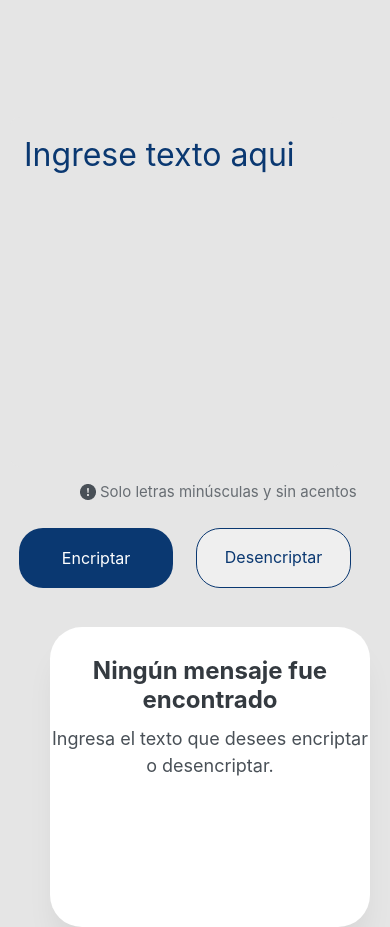
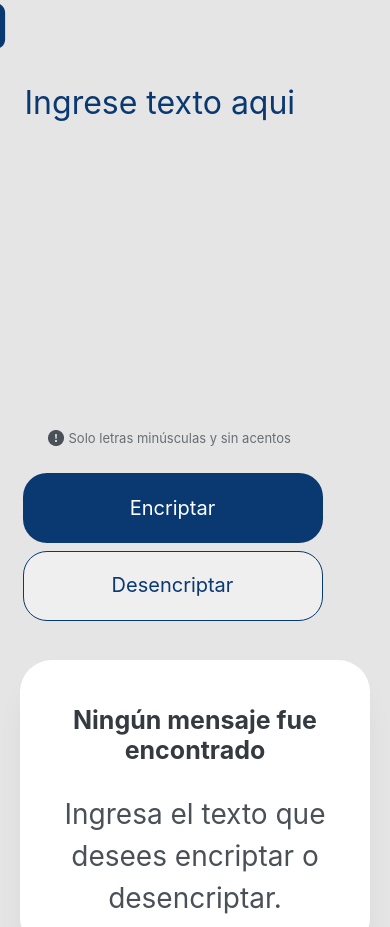
Before and after one commit to jesusjoelgonca/Encriptar-Desencriptar, a plain HTML site: page index.html in a window 390 px wide. Shown: the top 927 px of the page. Drawn offline with Linux system fonts and the light colour scheme.

Commit message:
se actualizo el css para un dispositivo movil

```diff
--- a/style.css
+++ b/style.css
@@ -330,7 +330,114 @@ footer a {
         margin: 0%;
     }
 }
+@media screen and (max-width: 480px) {
+    footer {
+        width: 100%;
+    }
 
+    footer a {
+        font-size: 15px;
+    }
+
+    .container {
+        width: 100%;
+        justify-content: center;
+        align-items: center;
+        justify-items: center;
+        align-self: center;
+    }
+
+    div .item-1 {
+        width: 140%;
+        height: 10%;
+        margin-right: 10px;
+        margin-bottom: -20%;
+    }
+
+    div .item-1 img {
+        padding: 0%;
+        margin: 0%;
+        margin-bottom: 5%;
+        margin-right: 400px;
+    }
+
+    div .item-2 {
+        margin-left: 0%;
+    }
+
+    div .item-2 .aviso {
+        margin-left: 0%;
+    }
+
+    div .item-2 textarea {
+        width: 90%;
+        margin-left: 2px;
+
+    }
+
+    textarea::placeholder {
+        padding-left: 10px;
+    }
+
+    div .item-2 .aviso-texto {
+        font-size: 13px;
+        margin: 0px;
+        align-items: center;
+        margin-left: 70px;
+    }
+
+    .aviso img {
+        position: absolute;
+        top: 430px;
+        margin-left: 49px;
+    }
+
+    div .item-2 .botones {
+        display: flex;
+        flex-direction: column;
+        margin-left: 0%;
+    }
+
+    div .item-2 .botones .encriptar {
+        width: 300px;
+        font-size: 20px;
+        margin-right: 40px;
+        height: 70px;
+    }
+
+    div .item-2 .botones .desencriptar {
+        width: 300px;
+        font-size: 20px;
+        margin-right: 40px;
+        height: 70px;
+    }
+
+    div .item-3 {
+        margin-top: 250px;
+        margin-left: 20px;
+        margin-bottom: 10%;
+        height: 290px;
+        width: 530px !important;
+    }
+
+    div .item-3 .mensaje-1 {
+        padding-top: 15px;
+        font-size: 25px;
+
+    }
+
+    div .item-3 .mensaje-2 {
+        padding-top: 18px;
+        font-size: 28px;
+    }
+
+    div .item-3 .btn-copiar {
+        position: absolute;
+        top: 380px;
+        right: 85px;
+    }
+
+}
 @media screen and (max-width: 375px) {
     footer {
         width: 100%;
```
